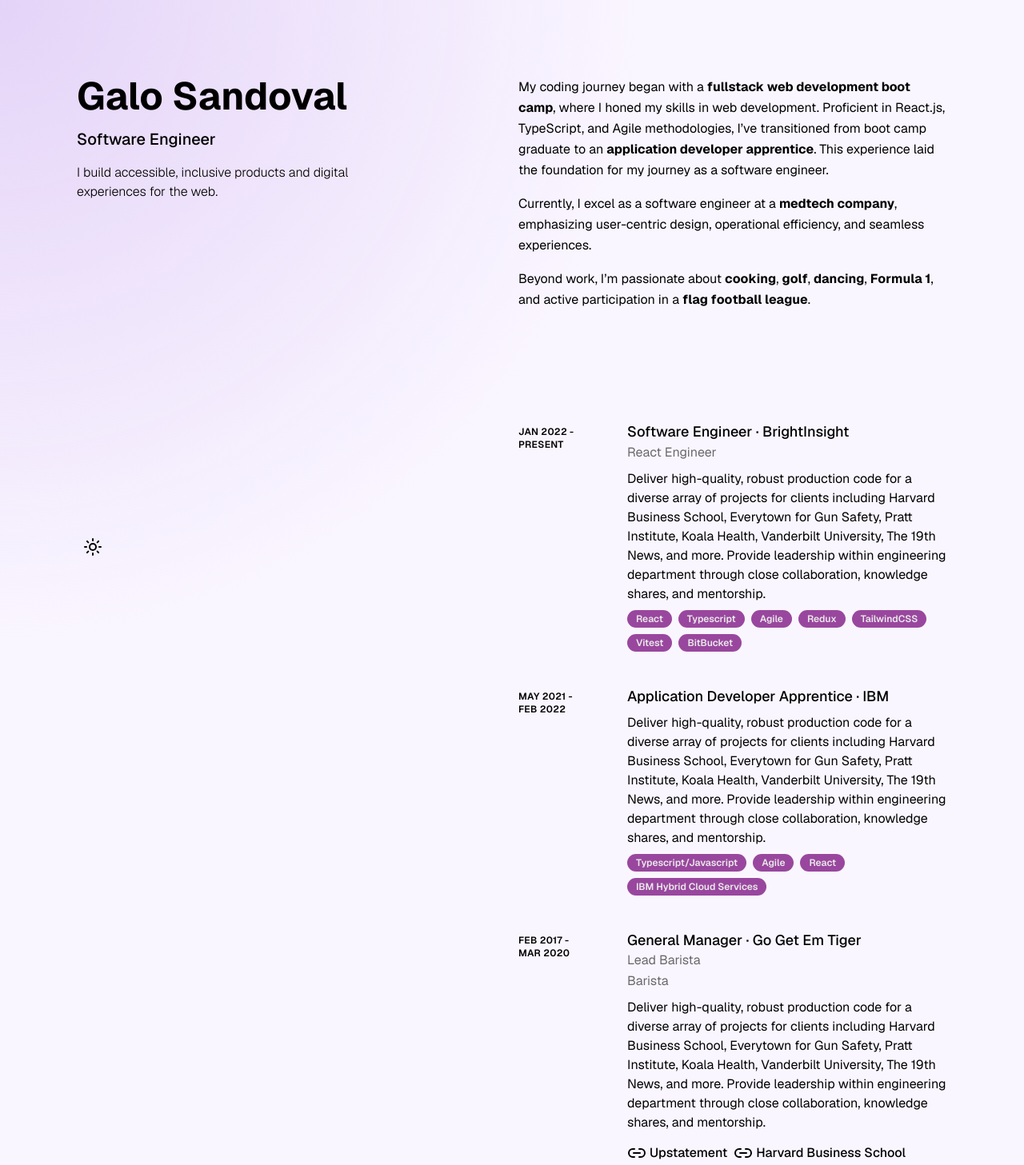
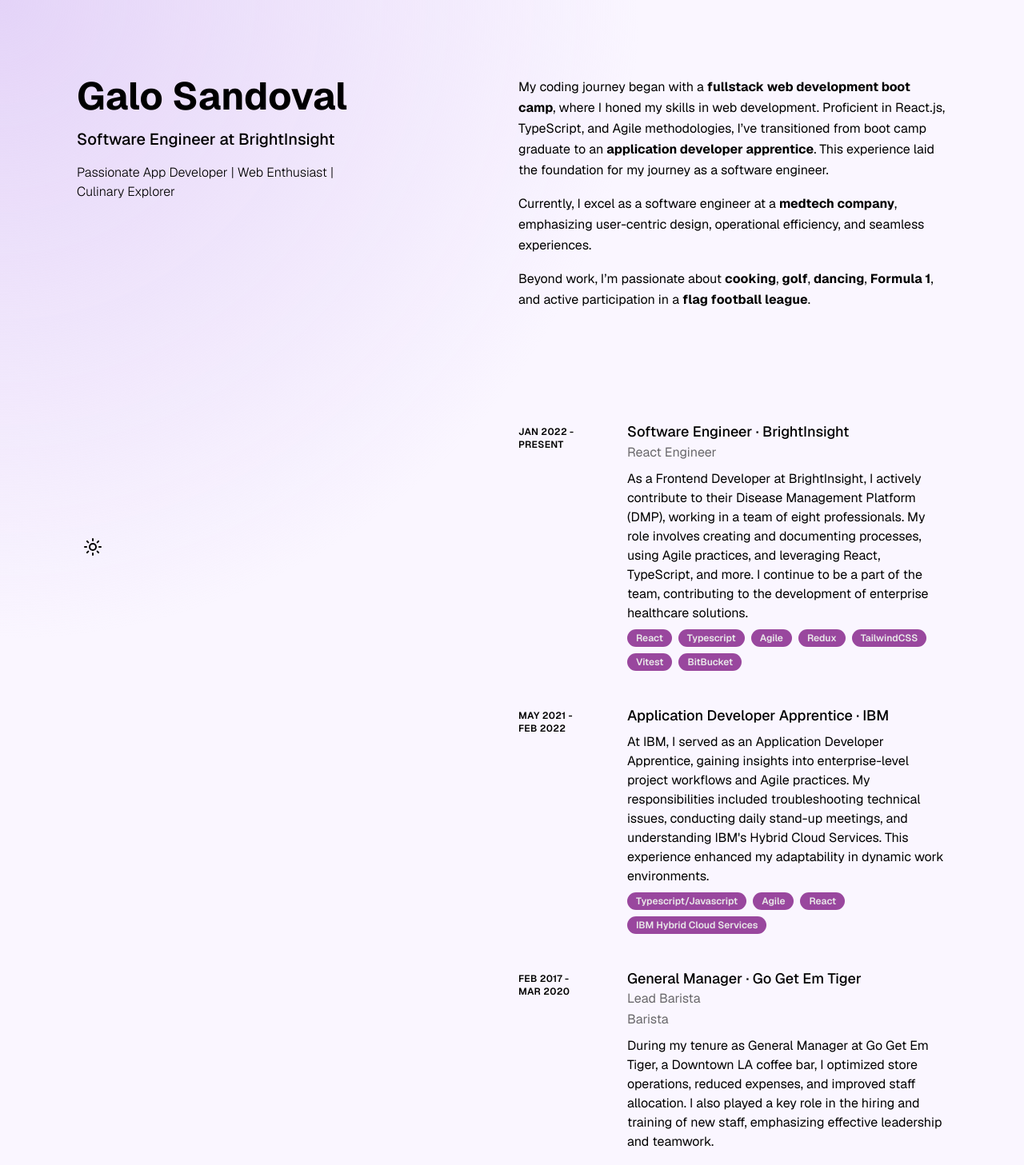
Before and after one commit to galosandoval/portfolio-v2, a Next.js app: page / in a window 1280 px wide. Shown: the top 1457 px of the page at 80% size. Built offline with nearby package versions, Linux system fonts and the light colour scheme.

Commit message:
Update software engineer job description and experience details

```diff
--- a/src/app/page.tsx
+++ b/src/app/page.tsx
@@ -38,10 +38,11 @@
     <header className="lg:sticky lg:top-0 lg:flex lg:max-h-screen lg:w-1/2 lg:flex-col lg:justify-between lg:py-24">
       <div className="flex flex-col gap-4">
         <h1 className="text-4xl font-bold sm:text-5xl">Galo Sandoval</h1>
-        <h2 className="text-lg font-medium sm:text-xl">Software Engineer</h2>
+        <h2 className="text-lg font-medium sm:text-xl">
+          Software Engineer at BrightInsight
+        </h2>
         <p className="max-w-sm font-light leading-normal">
-          I build accessible, inclusive products and digital experiences for the
-          web.
+          Passionate App Developer | Web Enthusiast | Culinary Explorer
         </p>
         <nav className="nav hidden lg:block"></nav>
       </div>
@@ -134,7 +135,7 @@
     prevTitles: ["React Engineer"],
     titleAndCompany: "Software Engineer · BrightInsight",
     description:
-      "Deliver high-quality, robust production code for a diverse array of projects for clients including Harvard Business School, Everytown for Gun Safety, Pratt Institute, Koala Health, Vanderbilt University, The 19th News, and more. Provide leadership within engineering department through close collaboration, knowledge shares, and mentorship.",
+      "As a Frontend Developer at BrightInsight, I actively contribute to their Disease Management Platform (DMP), working in a team of eight professionals. My role involves creating and documenting processes, using Agile practices, and leveraging React, TypeScript, and more. I continue to be a part of the team, contributing to the development of enterprise healthcare solutions.",
     badges: [
       "React",
       "Typescript",
@@ -153,7 +154,7 @@
     prevTitles: [],
     titleAndCompany: "Application Developer Apprentice · IBM",
     description:
-      "Deliver high-quality, robust production code for a diverse array of projects for clients including Harvard Business School, Everytown for Gun Safety, Pratt Institute, Koala Health, Vanderbilt University, The 19th News, and more. Provide leadership within engineering department through close collaboration, knowledge shares, and mentorship.",
+      "At IBM, I served as an Application Developer Apprentice, gaining insights into enterprise-level project workflows and Agile practices. My responsibilities included troubleshooting technical issues, conducting daily stand-up meetings, and understanding IBM's Hybrid Cloud Services. This experience enhanced my adaptability in dynamic work environments.",
     badges: [
       "Typescript/Javascript",
       "Agile",
@@ -169,7 +170,7 @@
     prevTitles: ["Lead Barista", "Barista"],
     titleAndCompany: "General Manager · Go Get Em Tiger",
     description:
-      "Deliver high-quality, robust production code for a diverse array of projects for clients including Harvard Business School, Everytown for Gun Safety, Pratt Institute, Koala Health, Vanderbilt University, The 19th News, and more. Provide leadership within engineering department through close collaboration, knowledge shares, and mentorship.",
+      "During my tenure as General Manager at Go Get Em Tiger, a Downtown LA coffee bar, I optimized store operations, reduced expenses, and improved staff allocation. I also played a key role in the hiring and training of new staff, emphasizing effective leadership and teamwork.",
     badges: [],
     links: [
       { title: "Upstatement", url: "https://upstatement.com" },
@@ -280,18 +281,18 @@
     icon: "/images/recipechat.png",
   },
   {
+    title: "Portfolio v1",
+    description:
+      "My first portfolio site. Built with React and Styled Components.",
+    href: "https://galosandovalportfolio.vercel.app/",
+    icon: "/images/portfolio-v1.png",
+  },
+  {
     title: "Breathing Helper",
     description:
       "Breathing exercises can improve your well-being. With the 4-7-8 Breathing Helper, control your cravings and sleep faster. You'll find links to more information in the app.",
     href: "https://478-breathing.vercel.app/",
     icon: "/images/breathe-helper.png",
-  },
-  {
-    title: "Portfolio v1",
-    description:
-      "My first portfolio site. Built with React and Styled Components.",
-    href: "https://galosandovalportfolio.vercel.app/",
-    icon: "/images/portfolio-v1.png",
   },
 ];
 
```
